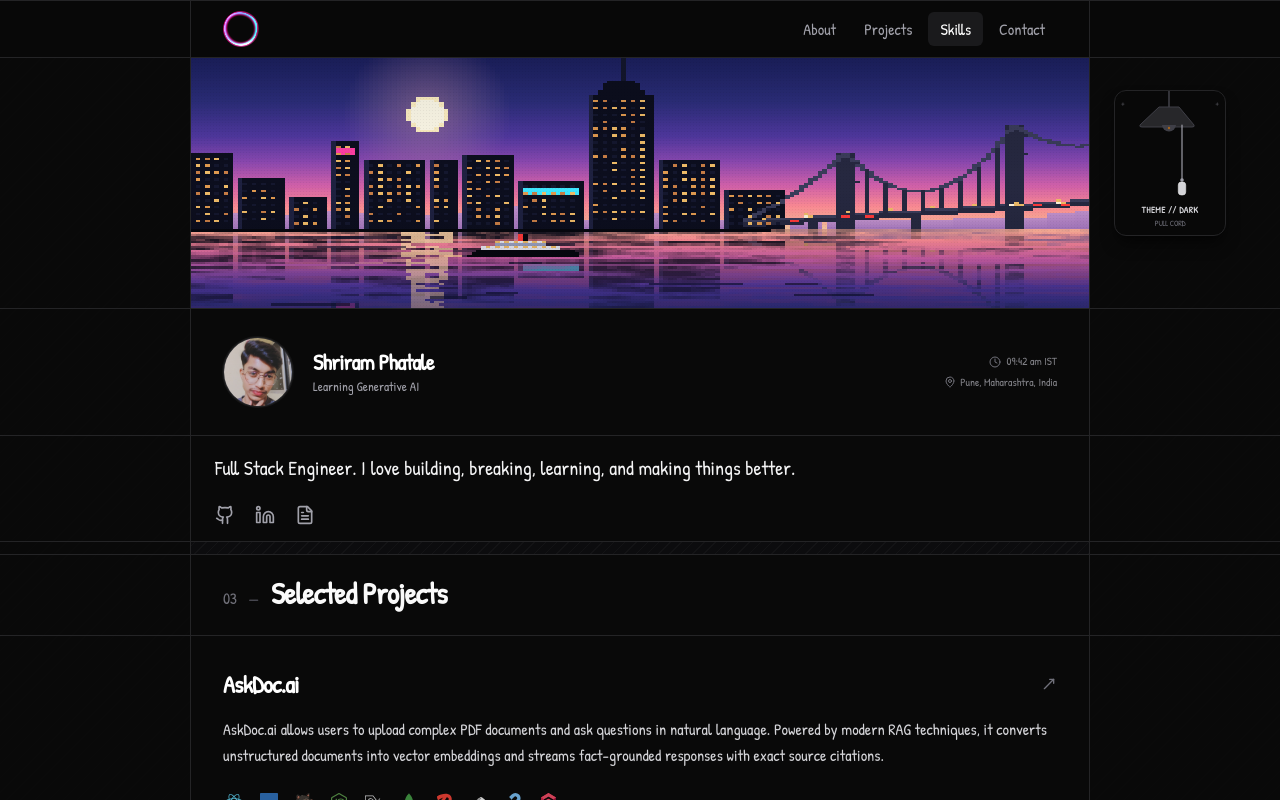
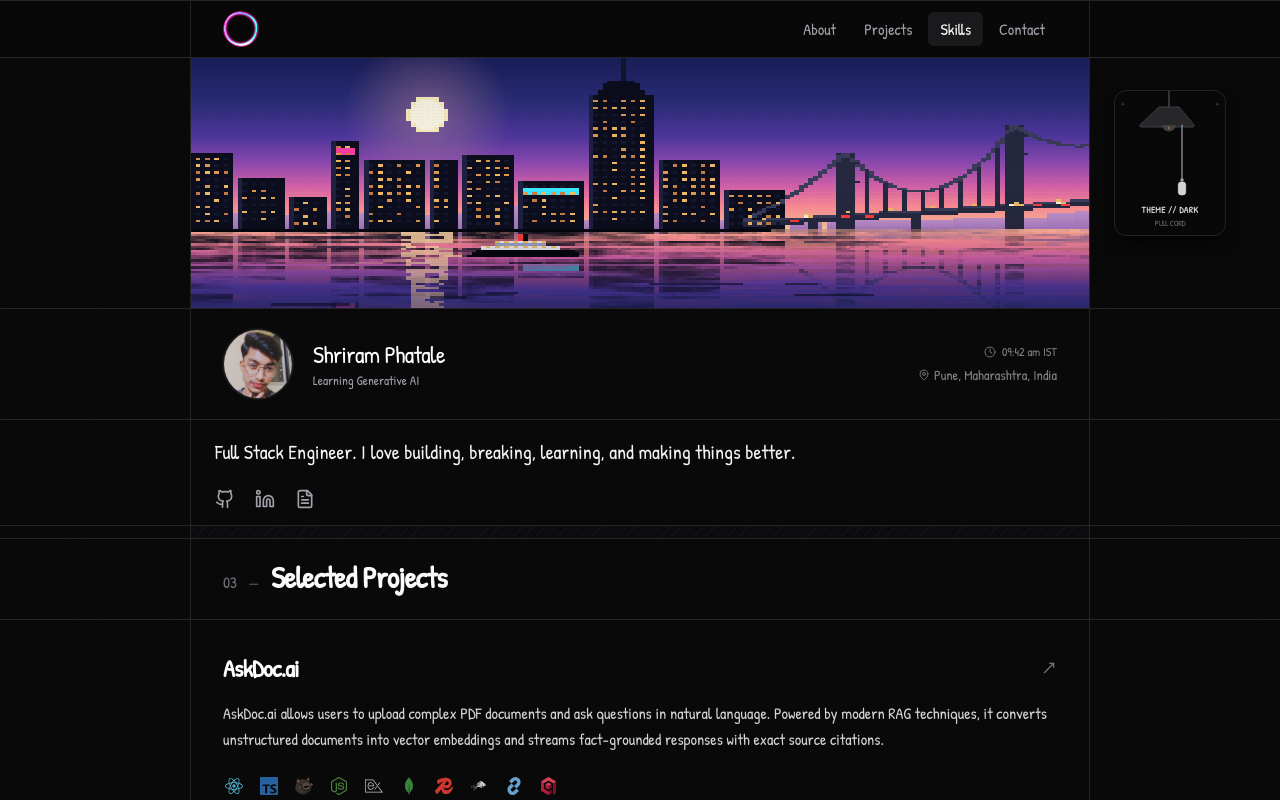
Before and after one commit to shriramphatale/my-portfolio, a React (Vite) app: page / in a window 1280 px wide. Shown: the top 800 px of the page. Built offline with nearby package versions, Linux system fonts and the light colour scheme.

Commit message:
style: tighten profile header padding and adjust metadata font sizes

```diff
--- a/src/components/ProfileHeader.tsx
+++ b/src/components/ProfileHeader.tsx
@@ -43,7 +43,7 @@ export const ProfileHeader: React.FC = () => {
 
   return (
     <div className="w-full border-b border-[#242426]">
-      <div className="max-w-[900px] mx-auto border-x border-[#242426] bg-[#090909] py-7 px-6 md:px-8">
+      <div className="max-w-[900px] mx-auto border-x border-[#242426] bg-[#090909] py-5 px-6 md:px-8">
         <div className="flex flex-col sm:flex-row sm:items-center justify-between gap-6">
           {/* Left side: Avatar + Name & Role */}
           <div className="flex items-center gap-5">
@@ -70,7 +70,7 @@ export const ProfileHeader: React.FC = () => {
 
             {/* Name & Role */}
             <div className="flex flex-col justify-center">
-              <h1 className="text-[22px] md:text-[22px] font-semibold text-white tracking-tight leading-snug">
+              <h1 className="text-[22px] md:text-[24px]  text-white tracking-tight leading-snug">
                 {personal.name}
               </h1>
               {/* <p className="text-[13px] md:text-[13px] text-[#a1a1aa] font-normal leading-normal">
@@ -102,14 +102,14 @@ export const ProfileHeader: React.FC = () => {
           <div className="flex flex-wrap sm:flex-col sm:items-end gap-2.5 sm:gap-1.5 text-xs text-[#a1a1aa]">
             {/* Current Time */}
             {currentTime && (
-              <div className="inline-flex items-center gap-1.5 text-[#828288] font-mono text-[11px]">
+              <div className="inline-flex items-center gap-1.5 text-[#828288] font-mono text-[12px]">
                 <Clock className="w-3 h-3 text-[#71717a]" />
                 <span>{currentTime} IST</span>
               </div>
             )}
 
             {/* Location */}
-            <div className="inline-flex items-center gap-1 text-[#828288] font-mono text-[11px]">
+            <div className="inline-flex items-center gap-1 text-[#828288] font-mono text-[14px]">
               <MapPin className="w-3 h-3 text-[#71717a]" />
               <span>{personal.location}, {personal.country}</span>
             </div>
```
